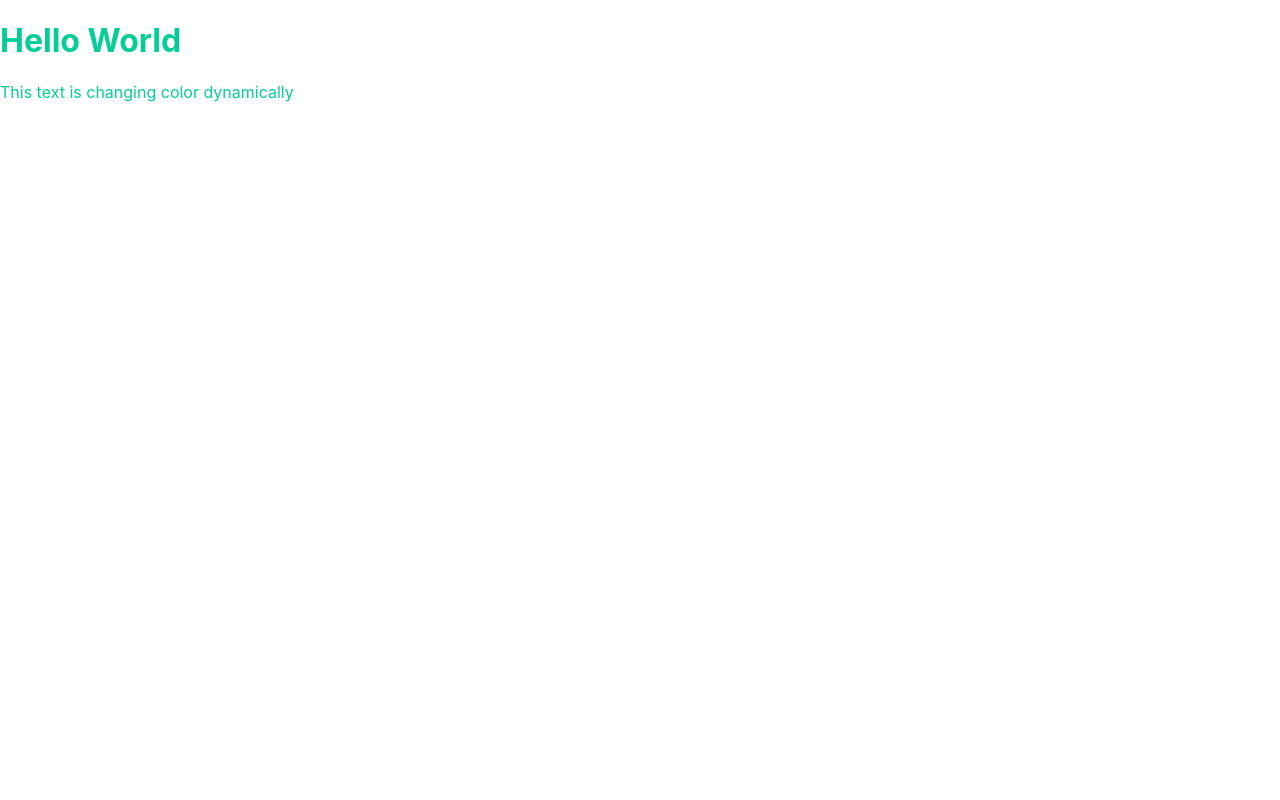
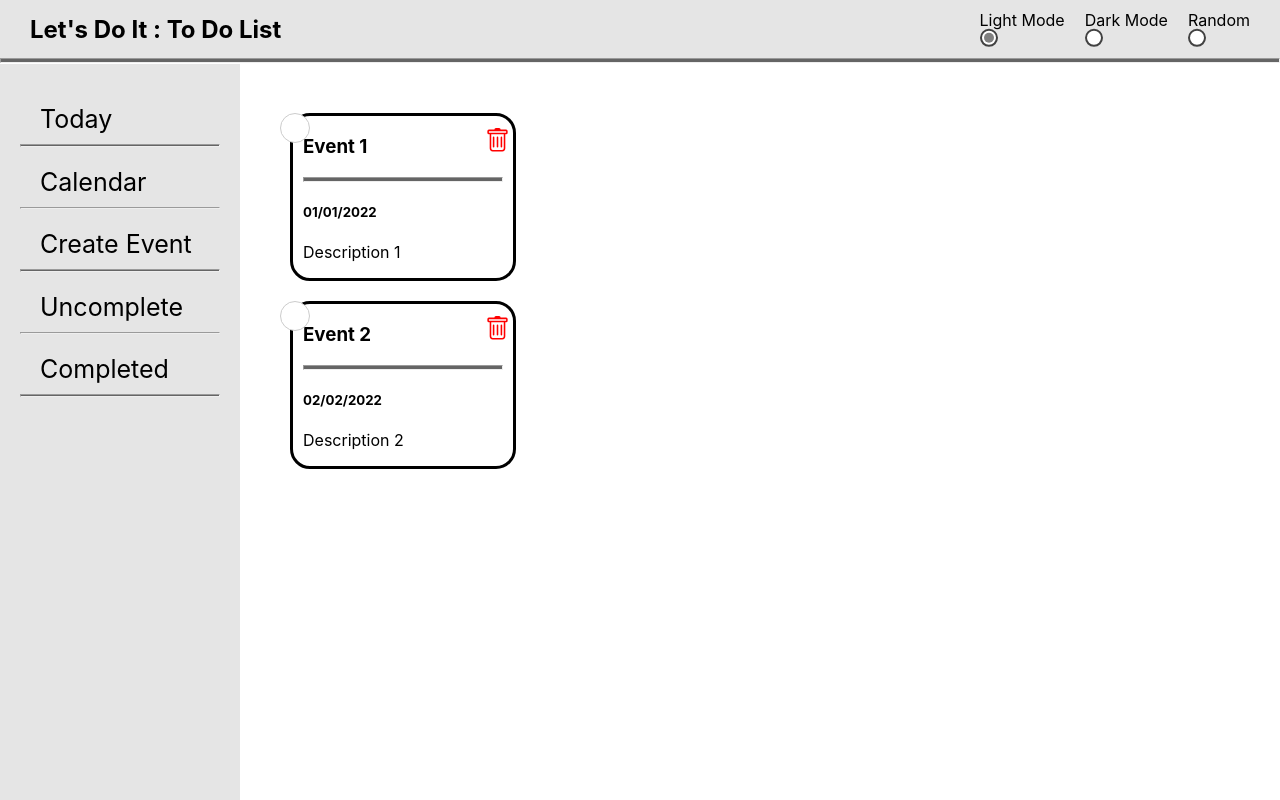
Before and after one commit to pvritFiew/Let-sDoIt-ToDoList, a React (Create React App) app: page / in a window 1280 px wide. Built offline with nearby package versions, Linux system fonts and the light colour scheme.

Commit message:
Create Template for webpage and add some component

```diff
--- a/package.json
+++ b/package.json
@@ -7,6 +7,7 @@
     "@testing-library/react": "^13.4.0",
     "@testing-library/user-event": "^13.5.0",
     "react": "^18.2.0",
+    "react-bootstrap-icons": "^1.10.2",
     "react-dom": "^18.2.0",
     "react-scripts": "5.0.1",
     "web-vitals": "^2.1.4"
--- a/src/App.js
+++ b/src/App.js
@@ -1,24 +1,42 @@
-import logo from './logo.svg';
 import './App.css';
 import React, { useState, useEffect } from 'react';
+import Template from './Component/Template/template';
+import Box_of_event from './Component/molecule/box_of_event';
 
 function App() {
-  const [color, setColor] = useState('rgb(255, 0, 0)');
 
-  useEffect(() => {
-    const intervalId = setInterval(() => {
-      const randomColor = `rgb(${Math.floor(Math.random() * 256)}, ${Math.floor(Math.random() * 256)}, ${Math.floor(Math.random() * 256)})`;
-      setColor(randomColor);
-    }, 1000);
+  const [events, setEvents] = useState([
+    {
+        id: 1,
+        name: "Event 1",
+        date: "01/01/2022",
+        description: "Description 1"
+    },
+    {
+        id: 2,
+        name: "Event 2",
+        date: "02/02/2022",
+        description: "Description 2"
+    }
+]);
 
-    return () => clearInterval(intervalId);
-  }, []);
+const handleRemove = (id) => {
+    setEvents(events.filter(event => event.id !== id));
+}
 
   return (
-    <div>
-      <h1 style={{ color }}>Hello World</h1>
-      <p style={{ color }}>This text is changing color dynamically</p>
-    </div>
+      <Template>
+        {events.map(event => (
+                <Box_of_event
+                    key={event.id}
+                    id={event.id}
+                    name={event.name}
+                    date={event.date}
+                    description={event.description}
+                    onRemove={handleRemove}
+                />
+            ))}
+      </Template>
   );
 }
 
--- /dev/null
+++ b/src/Component/Template/template.css
@@ -0,0 +1,91 @@
+.template hr{
+    margin: 0;
+    background: rgb(101, 101, 101);
+    height: 3px;
+}
+.header {
+    display: flex;
+    align-items: center;
+    justify-content: space-between;
+    padding: 10px 0 10px 10px;
+  }
+  .header h2 {
+    margin: 0; /* remove default margin */
+    margin-left: 20px;
+  }
+  .select_mode {
+    display: flex;
+    align-items: center;
+    margin-right: 10px;
+    margin-left: 10px;
+  }
+  .select_mode label{
+    margin-right: 20px;
+  }
+.template .header .select_mode .bg_mode{
+    appearance: none;
+    background-color: #fff;
+    margin: 0;
+    font: inherit;
+    color: currentColor;
+    width: 1.15em;
+    height: 1.15em;
+    border: 0.15em solid currentColor;
+    border-radius: 50%;
+    transform: translateY(-0.075em);
+    display: grid;
+    place-content: center;
+    color: rgb(65, 65, 65);
+}
+
+.template .header .select_mode .bg_mode::before{
+    content: "";
+    width: 0.65em;
+    height: 0.65em;
+    border-radius: 50%;
+    transform: scale(0);
+    transition: 120ms transform ease-in-out;
+    box-shadow: inset 1em 1em var(--form-control-color);
+    background-color: gray;
+}
+
+.template .header .select_mode .bg_mode:checked::before{
+    transform: scale(1);
+}
+
+.navigate{
+    position: fixed;
+    top: 48px;
+    left: 0;
+    width: 200px;
+    height: 100%;
+    padding: 20px;
+}
+
+.navigate .nav_item{
+    list-style: none;
+    padding-top: 20px;
+    padding-bottom: 10px;
+
+}
+.navigate .nav_item a{
+    text-decoration: none;
+    font-size: 25px;
+    color: black;
+    margin-left: 20px;
+}
+
+.navigate .nav_item:hover{
+    background-color: rgb(83, 83, 83);
+}
+
+.navigate hr{
+    margin: 0;
+    background: rgb(101, 101, 101);
+    height: 0.5px;
+}
+.content{
+    margin-left: 280px;
+    margin-top: 50px;
+    position: relative;
+}
--- /dev/null
+++ b/src/Component/Template/template.js
@@ -0,0 +1,89 @@
+import React, { useState, useEffect } from 'react';
+import './template.css'
+
+function Template(props) {
+
+  const [backgroundColor, setBackgroundColor] = useState('rgb(229, 229, 229)');
+  const [Color, setColor] = useState('black');
+  const [intervalId, setIntervalId] = useState(null);
+
+  function handleBackgroundColorChange(event) {
+    const value = event.target.value;
+    if (value === 'white') {
+      setBackgroundColor('rgb(229, 229, 229)');//Theme Light mode
+      setColor('black');
+      clearInterval(intervalId); //reset Theme color
+    }
+    else if (value === 'gray') {
+      setBackgroundColor('rgb(65, 65, 65)');//Theme Dark mode
+      setColor('white');
+      clearInterval(intervalId);//reset Theme color
+    }
+    else if (value === 'random') {//This condition for change color every 1 second
+      setColor('black');
+      clearInterval(intervalId);//reset Theme color
+      const id = setInterval(() => {
+        const randomColor = `rgb(${Math.floor(Math.random() * 256)}, ${Math.floor(Math.random() * 256)}, ${Math.floor(Math.random() * 256)})`;
+        setBackgroundColor(randomColor);
+      }, 1000);//use setInterval for use timing to do something
+      setIntervalId(id);//use useState for check condition value is random
+    }
+  }
+
+  return (
+    <div className='template' >
+        <div className='header' style={{ backgroundColor,color:Color }}>
+            <title>Let's Do It</title>
+            <h2>Let's Do It : To Do List</h2>
+            <div className='select_mode'>
+
+              <label>
+                Light Mode
+                <input type="radio" name="radio" className='bg_mode'value="white" checked={backgroundColor === 'rgb(229, 229, 229)'} onChange={handleBackgroundColorChange} />
+              </label>
+
+              <label>
+                Dark Mode
+                <input type="radio" name="radio" className='bg_mode'value="gray" checked={backgroundColor === 'rgb(65, 65, 65)'} onChange={handleBackgroundColorChange}/>
+              </label>
+
+              <label>
+                Random
+                <input type="radio" name="radio" className='bg_mode'value="random" checked={backgroundColor !== 'rgb(229, 229, 229)' && backgroundColor !== 'rgb(65, 65, 65)'} onChange={handleBackgroundColorChange}/>
+              </label>
+
+            </div>
+        </div>
+      <hr />
+      <div className='main'>
+        <ul className='navigate' style={{ backgroundColor}}>
+          <li className='nav_item' >
+            <a href='#'style={{color:Color }}>Today</a>
+          </li>
+          <hr />
+          <li className='nav_item'>
+            <a href='#'style={{color:Color }}>Calendar</a>
+          </li>
+          <hr />
+          <li className='nav_item'>
+            <a href='#'style={{color:Color }}>Create Event</a>
+          </li>
+          <hr />
+          <li className='nav_item'>
+            <a href='#'style={{color:Color }}>Uncomplete</a>
+          </li>
+          <hr />
+          <li className='nav_item'>
+            <a href='#'style={{color:Color }}>Completed</a>
+          </li>
+          <hr />
+        </ul>
+        <div className='content'>
+          {props.children}
+        </div>
+      </div>
+    </div>
+  );
+}
+
+export default Template;
--- /dev/null
+++ b/src/Component/molecule/box_of_event.css
@@ -0,0 +1,59 @@
+.event-box{
+    padding: 0 0 10px 0;
+    width: 260px;
+}
+.box-of-event{
+    width: 200px;
+    border-style: solid;
+    border-width: 3px;
+    border-radius: 20px;
+    padding: 0 10px 0 10px;
+    margin-top: 10px;
+    margin-left: 10px;
+    z-index: 1;
+}
+.round {
+    position: absolute;
+    width: 30px;
+    height: 30px;
+    z-index: 2;
+  }
+
+  .round label {
+    background-color: #fff;
+    border: 1px solid #ccc;
+    border-radius: 50%;
+    cursor: pointer;
+    height: 28px;
+    left: 0;
+    position: absolute;
+    top: 0;
+    width: 28px;
+  }
+
+  .round label:after {
+    border: 2px solid #fff;
+    border-top: none;
+    border-right: none;
+    content: "";
+    height: 6px;
+    left: 7px;
+    opacity: 0;
+    position: absolute;
+    top: 8px;
+    transform: rotate(-45deg);
+    width: 12px;
+  }
+
+  .round input[type="checkbox"] {
+    visibility: hidden;
+  }
+
+  .round input[type="checkbox"]:checked + label {
+    background-color: #66bb6a;
+    border-color: #66bb6a;
+  }
+
+  .round input[type="checkbox"]:checked + label:after {
+    opacity: 1;
+  }
--- /dev/null
+++ b/src/Component/molecule/box_of_event.js
@@ -0,0 +1,38 @@
+import React from "react";
+import './box_of_event.css'
+import { Trash } from 'react-bootstrap-icons';
+
+function BoxOfEvent(props){
+
+    const handleTrashClick = () => {
+        props.onRemove(props.id);
+    }
+
+    return(
+        <div className="event-box">
+            <div className="round">
+                {/* Check status did it or don't do yet */}
+                <input type="checkbox" id="checkbox" />
+                <label htmlFor="checkbox"></label>
+                <Trash
+                    style={{marginLeft:'185px', marginTop:'15px', position:'absolute', color:'red'}}
+                    size={25}
+                    onClick={handleTrashClick}
+                />
+            </div>
+
+            <div className="box-of-event">
+                <div className="name-event-box">
+                    <h3>{props.name}</h3>
+                </div>
+                <hr></hr>
+                <div>
+                    <h5>{props.date}</h5>
+                    <p>{props.description}</p>
+                </div>
+            </div>
+        </div>
+    )
+}
+
+export default BoxOfEvent;
```
Also changed, not shown: Template/template.js (deleted, +0 -21 lines), 1 other file (tests, documents, lock files or other folders).
